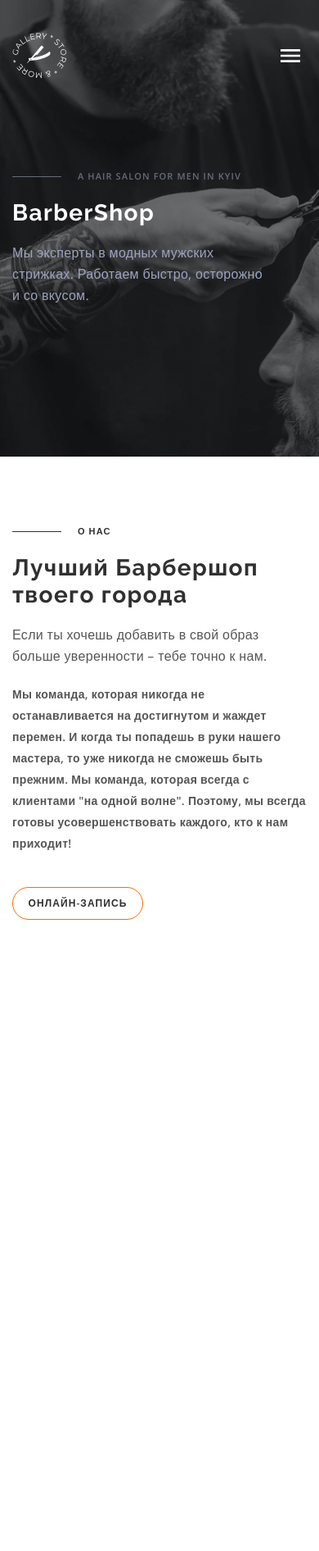
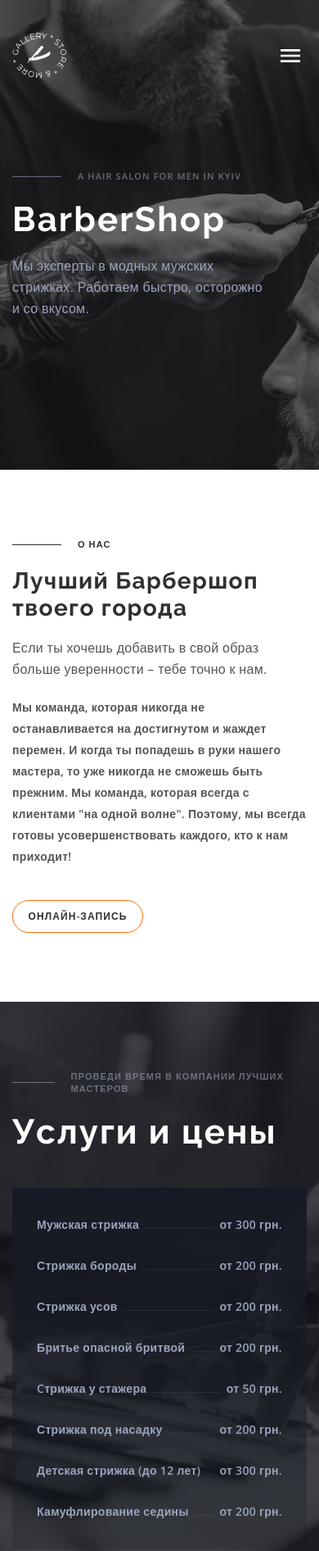
Before and after one commit to nadiakhoptiuk/barbershop, a plain HTML site: page index.html in a window 390 px wide. Shown: the top 1892 px of the page at 82% size. Before the commit the page ends 1206 px from the top, so only its background shows below. Drawn offline with nearby package versions, Linux system fonts and the light colour scheme.

Commit message:
Adds about-us and prices sections for mobile

```diff
--- a/index.html
+++ b/index.html
@@ -162,7 +162,7 @@
       </section>
 
       <!-- Price list section -->
-      <!-- <section class="prices" id="prices">
+      <section class="prices" id="prices">
         <div class="container prices__container">
           <p class="prices__pre-title prices__pre-title--secondary">
             Проведи время в компании лучших мастеров
@@ -209,13 +209,11 @@
             </ul>
           </div>
 
-          <div class="prices__btn-wrap">
-            <button class="btn--light prices__btn" type="button">
-              онлайн-запись
-            </button>
-          </div>
+          <button class="btn--light prices__btn" type="button">
+            онлайн-запись
+          </button>
         </div>
-      </section> -->
+      </section>
 
       <!-- Benefits section -->
       <!-- <section class="benefits">
--- a/sass/components/_about-us.scss
+++ b/sass/components/_about-us.scss
@@ -40,6 +40,10 @@
   @include media(767px, max-width) {
     max-width: 330px;
   }
+  @include media(1199px, max-width) {
+    font-size: 28px;
+    line-height: 1.18;
+  }
 
   // width: 483px;
 }
--- a/sass/components/_hero.scss
+++ b/sass/components/_hero.scss
@@ -27,13 +27,13 @@
       ),
       url("../images/hero-bg-mobile@2x.jpg");
   }
-  @include ratio2 {
+  @include ratio3 {
     background-image: linear-gradient(
         to right,
         $heroGradientColor,
         $heroGradientColor
       ),
-      url("../images/hero-bg-mobile@2x.jpg");
+      url("../images/hero-bg-mobile@3x.jpg");
   }
 
   // tablet
@@ -68,7 +68,7 @@
 .hero-container__pre-title {
   @extend %pre-title;
   margin-bottom: 20px;
-  color: $preTitleColorHero;
+  color: $preTitleColorDark;
 }
 
 .hero-container__title {
--- a/sass/components/_prices_wrap.scss
+++ b/sass/components/_prices_wrap.scss
@@ -1,58 +1,120 @@
-// .prices__wrap {
-//     display: flex;
-//     width: 1170px;
-//     margin-bottom: 50px;
-// }
+.prices {
+  @extend %section;
+  background-color: $pricesBgdColor;
+  background-repeat: no-repeat;
+  background-size: cover;
+  background-position: center;
+  @include media(479px, max-width) {
+    width: 100%;
+  }
+  @include media(480px) {
+    width: 480px;
+  }
+  @include media(767px, max-width) {
+    background-image: url("../images/prices-bg-mobile.png");
+  }
+  @include ratio2 {
+    background-image: url("../images/prices-bg-mobile@2x.png");
+  }
+  @include ratio3 {
+    background-image: url("../images/prices-bg-mobile@3x.png");
+  }
+}
 
-// .prices__list {
-//     @extend %list;
-//     width: 585px;
+.prices__pre-title {
+  @extend %pre-title;
+  color: $preTitleColorDark;
+}
 
-//     padding: 30px 40px;
+.prices__title {
+  // for all devices
+  margin-bottom: 44px;
+  @extend %section-title;
+  color: $lightTitleBtnColor;
+}
 
-//     font-size: 18px;
-//     font-weight: 400;
-//     line-height: 1.67;
-//     letter-spacing: 0.02em;
-//     color: $greyTextColor;
+.prices__wrap {
+  // for all
+  margin-bottom: 50px;
 
-//     &--left {
-//         background-image: linear-gradient(180deg, #171A24 0%, rgba(23, 26, 36, 0.2) 100%);
-//     }
+  @include media(767px, max-width) {
+    padding-left: 30px;
+    padding-right: 30px;
+    padding-top: 30px;
+    padding-bottom: 30px;
+  }
+  @include media(768px) {
+    padding: 0;
+  }
+  @include media(1199px, max-width) {
+    background: linear-gradient(180deg, #171a24 0%, rgba(23, 26, 36, 0.2) 100%);
+  }
+  // display: flex;
+  // width: 1170px;
+}
 
-//     &--right {
-//         background-image: linear-gradient(180deg, #090B13 0%, rgba(9, 11, 19, 0.2) 100%);
-//     }
-// }
+.prices__list {
+  @extend %list;
+  letter-spacing: inherit;
+  color: $greyTextColor;
 
+  @include media(767px, max-width) {
+    font-size: 14px;
+    line-height: 30px;
+    &:not(:last-child) {
+      margin-bottom: 20px;
+    }
+  }
+  @include media(768px) {
+    font-size: 18px;
+    line-height: 1.67;
+  }
+  @include media(1200px) {
+    width: 585px;
+    padding: 30px 40px;
+    &--left {
+      background-image: linear-gradient(
+        180deg,
+        #171a24 0%,
+        rgba(23, 26, 36, 0.2) 100%
+      );
+    }
 
-// .prices__item {
-//     display: flex;
-//     justify-content: space-between;
-//     align-items: center;
+    &--right {
+      background-image: linear-gradient(
+        180deg,
+        #090b13 0%,
+        rgba(9, 11, 19, 0.2) 100%
+      );
+    }
+  }
+}
 
-//     &:not(:last-child) {
-//     margin-bottom: 20px;
-//     }
+.prices__item {
+  display: flex;
+  justify-content: space-between;
+  align-items: baseline;
 
-//     &::before {
-//         content: '';
-//         height: 1px;
-//         flex-grow: 1;
-//         margin-left: 6px;
-//         margin-right: 6px;
-//         background-color: $pricesLineColor;
-//     }
-// }
+  &:not(:last-child) {
+    margin-bottom: 20px;
+  }
 
-// .prices__name {
-//     order: -1;
-// }
+  &::before {
+    content: "";
+    height: 1px;
+    flex-grow: 1;
+    margin-left: 6px;
+    margin-right: 6px;
+    background-color: $pricesLineColor;
+  }
+}
 
-// .prices__btn-wrap {
-//     @include centeredFlex;
-// }
+.prices__name {
+  order: -1;
+}
 
-// .prices__btn {
-//     @extend %btn;
-// }
+.prices__btn {
+  display: block;
+  @extend %btn;
+  margin: 0 auto;
+}
--- a/sass/utils/_placeholders.scss
+++ b/sass/utils/_placeholders.scss
@@ -31,11 +31,6 @@
   line-height: 1.17;
   letter-spacing: 0.05em;
   margin-bottom: 20px;
-
-  @include media(767px, max-width) {
-    font-size: 28px;
-    line-height: 1.18;
-  }
 }
 
 %btn {
--- a/sass/utils/_variables.scss
+++ b/sass/utils/_variables.scss
@@ -3,12 +3,12 @@ $secondaryTextColor: #555555;
 $lightTitleBtnColor: #ffffff;
 
 $primaryBgdColor: #ffffff;
-$secondaryBgdColor: #F7F7F7;
+$secondaryBgdColor: #f7f7f7;
 $pricesBgdColor: #111319;
 $pricesLineColor: rgba(157, 164, 189, 0.12);
 $heroGradientColor: rgba(25, 28, 38, 0.2);
 
-$preTitleColorHero: rgba(157, 164, 189, 0.6);
+$preTitleColorDark: rgba(157, 164, 189, 0.6);
 $transparentTextColorInput: rgba(157, 164, 189, 0.4);
 $greyTextColor: #9da4bd;
 
```
Also changed, not shown: css/main.css, css/main.min.css, images/prices-bg-mobile.png (added), images/prices-bg-mobile@2x.png (added), images/prices-bg-mobile@3x.png (added), 2 other files.
